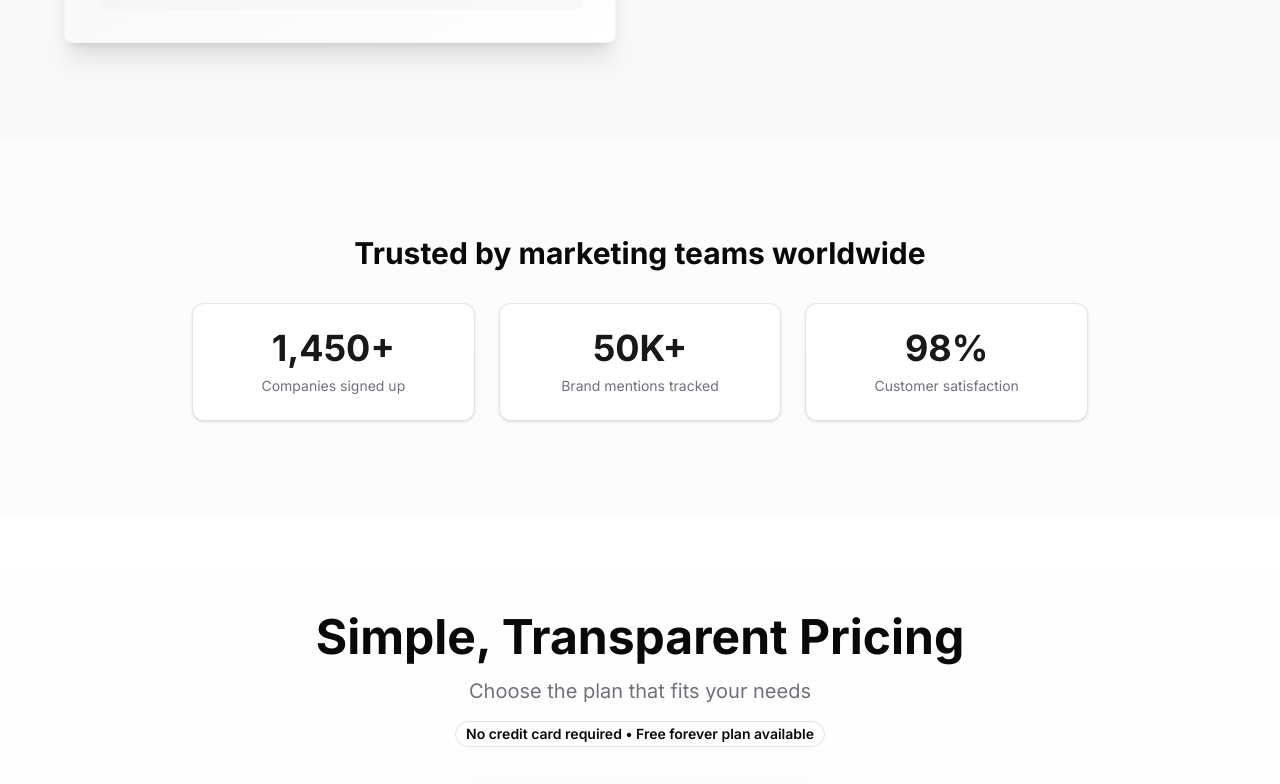
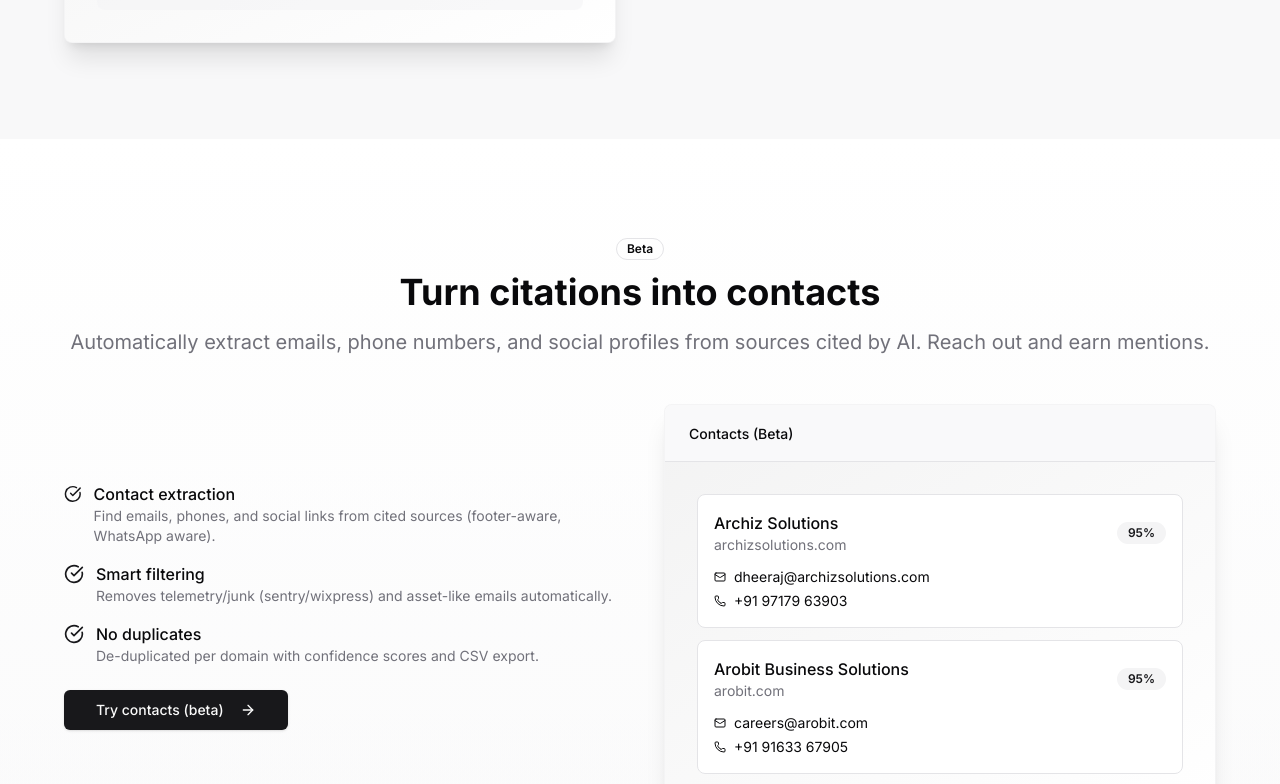
Before and after one commit to RakeshKakati/llm-brand-tracker-saas, a Next.js app: page / in a window 1280 px wide. Shown: the part 4160-4944 px from the top of the page. Built offline with nearby package versions, Linux system fonts and the light colour scheme; no server answers.

Commit message:
Contacts: table + RLS + upsert key; extractor hardened (footer/WhatsApp/junk filters); ContactsPage UI (beta banner, dedupe, company-first); Landing: Contacts section; Tracking: query suggestions.

```diff
--- a/src/app/api/contacts/extract/route.ts
+++ b/src/app/api/contacts/extract/route.ts
@@ -176,7 +176,7 @@ export async function POST(req: Request) {
       const { error: insertError } = await supabaseAdmin
         .from("extracted_contacts")
         .upsert(contactsToInsert, {
-          onConflict: "unique_contact_idx",
+          onConflict: "user_email,source_url,email,phone",
           ignoreDuplicates: false,
         });
 
--- a/src/components/pages/ContactsPage.tsx
+++ b/src/components/pages/ContactsPage.tsx
@@ -40,7 +40,7 @@ import {
   CheckCircle2,
   AlertCircle,
 } from "lucide-react";
-import { supabaseClient } from "@/app/lib/supabaseClient";
+import { supabase } from "@/app/lib/supabaseClient";
 import { toast } from "sonner";
 
 interface Contact {
@@ -73,7 +73,7 @@ export default function ContactsPage() {
   // Fetch user session
   useEffect(() => {
     const fetchUser = async () => {
-      const { data: { session } } = await supabaseClient.auth.getSession();
+      const { data: { session } } = await supabase.auth.getSession();
       if (session?.user?.email) {
         setUserEmail(session.user.email);
       }
@@ -93,7 +93,7 @@ export default function ContactsPage() {
 
     setLoading(true);
     try {
-      const { data, error } = await supabaseClient
+      const { data, error } = await supabase
         .from("extracted_contacts")
         .select("*")
         .eq("user_email", userEmail)
@@ -164,33 +164,50 @@ export default function ContactsPage() {
     return Array.from(domainSet).sort();
   }, [contacts]);
 
-  // Filter contacts
+  // Filter + de-duplicate contacts (by email|phone|domain)
   const filteredContacts = React.useMemo(() => {
-    return contacts.filter(contact => {
+    const seen = new Set<string>();
+    const out: Contact[] = [];
+
+    const isJunkEmail = (email?: string) => {
+      if (!email) return false;
+      const e = email.toLowerCase();
+      if (e === 'xxx@xxx.xxx') return true;
+      if (/\.(png|jpg|jpeg|svg|gif)@/i.test(e) || /@.*\.(png|jpg|jpeg|svg|gif)$/i.test(e)) return true;
+      const blocked = ['sentry.io','sentry.wixpress.com','sentry-next.wixpress.com','wixpress.com'];
+      const domain = e.split('@')[1] || '';
+      if (blocked.some(d => domain.endsWith(d))) return true;
+      return false;
+    };
+
+    contacts.forEach(contact => {
       // Search filter
       if (searchQuery) {
-        const query = searchQuery.toLowerCase();
+        const q = searchQuery.toLowerCase();
         const matches =
-          contact.email?.toLowerCase().includes(query) ||
-          contact.phone?.includes(query) ||
-          contact.author_name?.toLowerCase().includes(query) ||
-          contact.company_name?.toLowerCase().includes(query) ||
-          contact.domain?.toLowerCase().includes(query);
-        if (!matches) return false;
+          contact.email?.toLowerCase().includes(q) ||
+          contact.phone?.includes(q) ||
+          contact.company_name?.toLowerCase().includes(q) ||
+          contact.domain?.toLowerCase().includes(q);
+        if (!matches) return;
       }
 
       // Brand filter
-      if (selectedBrand !== "all" && contact.brand !== selectedBrand) {
-        return false;
-      }
+      if (selectedBrand !== "all" && contact.brand !== selectedBrand) return;
 
       // Domain filter
-      if (selectedDomain !== "all" && contact.domain !== selectedDomain) {
-        return false;
-      }
+      if (selectedDomain !== "all" && contact.domain !== selectedDomain) return;
 
-      return true;
+      // Drop obvious junk emails
+      if (isJunkEmail(contact.email)) return;
+
+      const key = `${contact.email || ''}|${contact.phone || ''}|${contact.domain || ''}`;
+      if (seen.has(key)) return;
+      seen.add(key);
+      out.push(contact);
     });
+
+    return out;
   }, [contacts, searchQuery, selectedBrand, selectedDomain]);
 
   // Statistics
@@ -208,11 +225,10 @@ export default function ContactsPage() {
 
   // Export to CSV
   const handleExportCSV = () => {
-    const headers = ["Email", "Phone", "Author Name", "Company", "LinkedIn", "Twitter", "Facebook", "Instagram", "Source URL", "Domain", "Brand", "Confidence", "Extracted At"];
+    const headers = ["Email", "Phone", "Company", "LinkedIn", "Twitter", "Facebook", "Instagram", "Source URL", "Domain", "Brand", "Confidence", "Extracted At"];
     const rows = filteredContacts.map(contact => [
       contact.email || "",
       contact.phone || "",
-      contact.author_name || "",
       contact.company_name || "",
       contact.linkedin_url || "",
       contact.twitter_url || "",
@@ -281,6 +297,16 @@ export default function ContactsPage() {
           </Button>
         </div>
       </div>
+
+      {/* Disclaimer - Beta phase */}
+      <Card className="border-amber-200 bg-amber-50">
+        <CardContent className="py-3 text-amber-900 flex items-start gap-3">
+          <AlertCircle className="w-4 h-4 mt-0.5" />
+          <div className="text-sm">
+            Contacts extraction is currently in <span className="font-medium">beta</span>. Results may include occasional false positives; please verify before outreach.
+          </div>
+        </CardContent>
+      </Card>
 
       {/* Stats Cards */}
       <div className="grid gap-4 md:grid-cols-2 lg:grid-cols-5">
@@ -464,7 +490,7 @@ export default function ContactsPage() {
                               </a>
                             </div>
                           )}
-                          {!contact.email && !contact.phone && !contact.author_name && (
+                          {!contact.email && !contact.phone && !contact.company_name && (
                             <span className="text-sm text-muted-foreground">No contact info</span>
                           )}
                         </div>
--- a/src/components/pages/LandingPageSaaS.tsx
+++ b/src/components/pages/LandingPageSaaS.tsx
@@ -28,6 +28,7 @@ import {
   Layers,
   Sparkles
 } from "lucide-react";
+import { Mail, Phone } from "lucide-react";
 import Link from "next/link";
 import Image from "next/image";
 
@@ -529,6 +530,80 @@ export default function LandingPageSaaS() {
       </section>
 
       {/* Social Proof Section */}
+      {/* Contacts Extraction (Beta) */}
+      <section className="container max-w-screen-2xl px-4 py-24 bg-gradient-to-b from-background to-muted/30">
+        <div className="mx-auto max-w-6xl">
+          <div className="text-center mb-12">
+            <Badge variant="outline" className="mb-3">Beta</Badge>
+            <h2 className="text-4xl font-bold mb-4">Turn citations into contacts</h2>
+            <p className="text-xl text-muted-foreground">
+              Automatically extract emails, phone numbers, and social profiles from sources cited by AI. Reach out and earn mentions.
+            </p>
+          </div>
+
+          <div className="grid md:grid-cols-2 gap-12 items-center">
+            <div>
+              <ul className="space-y-4">
+                <li className="flex items-start gap-3">
+                  <CheckCircle className="w-5 h-5 text-primary mt-0.5" />
+                  <div>
+                    <p className="font-medium">Contact extraction</p>
+                    <p className="text-muted-foreground text-sm">Find emails, phones, and social links from cited sources (footer-aware, WhatsApp aware).</p>
+                  </div>
+                </li>
+                <li className="flex items-start gap-3">
+                  <CheckCircle className="w-5 h-5 text-primary mt-0.5" />
+                  <div>
+                    <p className="font-medium">Smart filtering</p>
+                    <p className="text-muted-foreground text-sm">Removes telemetry/junk (sentry/wixpress) and asset-like emails automatically.</p>
+                  </div>
+                </li>
+                <li className="flex items-start gap-3">
+                  <CheckCircle className="w-5 h-5 text-primary mt-0.5" />
+                  <div>
+                    <p className="font-medium">No duplicates</p>
+                    <p className="text-muted-foreground text-sm">De-duplicated per domain with confidence scores and CSV export.</p>
+                  </div>
+                </li>
+              </ul>
+              <div className="mt-6">
+                <Link href="/auth">
+                  <Button size="lg">
+                    Try contacts (beta)
+                    <ArrowRight className="ml-2 w-5 h-5" />
+                  </Button>
+                </Link>
+              </div>
+            </div>
+            <div className="rounded-lg border border-border/40 bg-card shadow-xl overflow-hidden">
+              <div className="bg-muted/50 px-6 py-4 border-b">
+                <span className="text-sm font-medium">Contacts (Beta)</span>
+              </div>
+              <div className="p-8 bg-gradient-to-br from-primary/5 to-background">
+                <div className="space-y-3">
+                  {[{company:'Archiz Solutions', email:'dheeraj@archizsolutions.com', phone:'+91 97179 63903', domain:'archizsolutions.com'}, {company:'Arobit Business Solutions', email:'careers@arobit.com', phone:'+91 91633 67905', domain:'arobit.com'}].map((c, idx) => (
+                    <div key={idx} className="p-4 rounded-lg border bg-background">
+                      <div className="flex items-center justify-between">
+                        <div>
+                          <p className="font-medium">{c.company}</p>
+                          <p className="text-sm text-muted-foreground">{c.domain}</p>
+                        </div>
+                        <Badge variant="secondary">95%</Badge>
+                      </div>
+                      <div className="mt-3 text-sm space-y-1">
+                        <div className="flex items-center gap-2"><Mail className="w-3 h-3" /> {c.email}</div>
+                        <div className="flex items-center gap-2"><Phone className="w-3 h-3" /> {c.phone}</div>
+                      </div>
+                    </div>
+                  ))}
+                </div>
+              </div>
+            </div>
+          </div>
+        </div>
+      </section>
+
+      {/* Social Proof Section */}
       <section className="container max-w-screen-2xl px-4 py-24 bg-muted/20">
         <div className="mx-auto max-w-4xl text-center">
           <h2 className="text-3xl font-bold mb-8">Trusted by marketing teams worldwide</h2>
@@ -625,6 +700,9 @@ export default function LandingPageSaaS() {
                 <ArrowRight className="ml-2 w-5 h-5" />
               </Button>
             </Link>
+            <Button size="lg" variant="outline" className="text-lg px-8 bg-transparent border-2 border-primary-foreground/20 text-primary-foreground hover:bg-primary-foreground/10">
+              Start for free
+            </Button>
           </div>
         </Card>
       </section>
--- a/src/lib/contactExtractor.ts
+++ b/src/lib/contactExtractor.ts
@@ -112,6 +112,12 @@ async function fetchHTML(url: string): Promise<string | null> {
 function extractDirectContacts(html: string, baseUrl: string): ExtractedContact[] {
   const contacts: ExtractedContact[] = [];
 
+  // Prepare helper views
+  const visibleText = getVisibleText(html);
+  const footerHtml = extractSection(html, 'footer');
+  const footerText = footerHtml ? getVisibleText(footerHtml) : '';
+  const sourceDomain = getDomainSafe(baseUrl);
+
   // 1. Extract emails - multiple patterns
   const emailPatterns = [
     /[a-zA-Z0-9._%+-]+@[a-zA-Z0-9.-]+\.[a-zA-Z]{2,}/g,
@@ -131,24 +137,42 @@ function extractDirectContacts(html: string, baseUrl: string): ExtractedContact[
     }
   });
 
-  // 2. Extract phone numbers
-  const phonePatterns = [
-    /(\+?\d{1,3}[-.\s]?)?\(?\d{3}\)?[-.\s]?\d{3}[-.\s]?\d{4}/g,
-    /tel:([+\d\s\-()]+)/gi,
-    /(\+?\d{1,4}[-.\s]?)?\(?\d{3}\)?[-.\s]?\d{3}[-.\s]?\d{4}/g,
-  ];
+  // 2. Extract phone numbers - comprehensive
+  // - tel: links
+  // - visible text (including footer)
+  // - international formats (+91, +1 etc), separators, spaces, parentheses
+  const allPhones = new Set<string>();
+  const telLinkRegex = /tel:([+\d\s\-().]+)/gi;
+  const intlPhoneRegex = /(?:(?:\+|00)\d{1,3}[\s\-().]*)?(?:\(\d{2,4}\)[\s\-().]*)?\d{2,4}[\s\-().]*\d{2,4}[\s\-().]*\d{2,6}/g;
+  const indianPhoneRegex = /(?:\+91[\s\-().]*)?\d{5}[\s\-().]*\d{5}/g; // common India format
 
-  const allPhones = new Set<string>();
-  phonePatterns.forEach(pattern => {
-    const matches = html.match(pattern);
-    if (matches) {
-      matches.forEach(match => {
-        const phone = match.replace(/^tel:/i, '').trim();
-        if (isValidPhone(phone)) {
-          allPhones.add(phone);
-        }
+  const harvestPhones = (source: string) => {
+    // tel: links
+    Array.from(source.matchAll(telLinkRegex)).forEach(m => {
+      const raw = m[1] || '';
+      const normalized = normalizePhone(raw);
+      if (isValidPhone(normalized)) allPhones.add(normalized);
+    });
+    // international patterns
+    [intlPhoneRegex, indianPhoneRegex].forEach(rx => {
+      Array.from(source.matchAll(rx)).forEach(m => {
+        const normalized = normalizePhone(m[0] || '');
+        if (isValidPhone(normalized)) allPhones.add(normalized);
       });
-    }
+    });
+  };
+
+  // Run on raw HTML (for tel links), visible text, and footer text
+  harvestPhones(html);
+  harvestPhones(visibleText);
+  if (footerText) harvestPhones(footerText);
+
+  // WhatsApp links often carry phone numbers
+  const waRegex = /(?:wa\.me\/(\d+)|api\.whatsapp\.com\/send\?phone=(\d+))/gi;
+  Array.from(html.matchAll(waRegex)).forEach(m => {
+    const raw = (m[1] || m[2] || '').trim();
+    const normalized = normalizePhone(raw);
+    if (isValidPhone(normalized)) allPhones.add(normalized);
   });
 
   // 3. Extract social media links
@@ -177,6 +201,7 @@ function extractDirectContacts(html: string, baseUrl: string): ExtractedContact[
   if (allEmails.size > 0) {
     // Create one contact per email
     allEmails.forEach(email => {
+      if (isJunkEmail(email)) return;
       contacts.push({
         email,
         phone: allPhones.size > 0 ? Array.from(allPhones)[0] : undefined,
@@ -201,7 +226,7 @@ function extractDirectContacts(html: string, baseUrl: string): ExtractedContact[
       authorName,
       companyName,
       extractionMethod: 'direct',
-      confidence: 40, // Lower confidence without email
+      confidence: 55, // Better confidence if phone is present
     });
   } else if (authorName || linkedin || twitter) {
     // At least some contact info
@@ -258,10 +283,10 @@ function findAuthorPageURL(html: string, baseUrl: string): string | null {
   const authorPatterns = [
     /<a[^>]+href=["']([^"']*author[^"']*)["'][^>]*>/gi,
     /<a[^>]+href=["']([^"']*writer[^"']*)["'][^>]*>/gi,
-    /<a[^>]+rel=["']author["'][^>]+href=["']([ّ^"']+)["']/gi,
+    /<a[^>]+rel=["']author["'][^>]+href=["']([^"']+)["']/gi,
   ];
 
-  for (const pattern of authorPatterns)量为 {
+  for (const pattern of authorPatterns) {
     const matches = Array.from(html.matchAll(pattern));
     for (const match of matches) {
       if (match[1]) {
@@ -359,6 +384,37 @@ function extractCompanyName(html: string): string | undefined {
 }
 
 /**
+ * Convert HTML to visible text (basic stripper)
+ */
+function getVisibleText(html: string): string {
+  try {
+    let text = html
+      .replace(/<script[\s\S]*?<\/script>/gi, ' ')
+      .replace(/<style[\s\S]*?<\/style>/gi, ' ')
+      .replace(/<[^>]+>/g, ' ')
+      .replace(/&nbsp;/gi, ' ')
+      .replace(/&amp;/gi, '&')
+      .replace(/&lt;/gi, '<')
+      .replace(/&gt;/gi, '>');
+    // Normalize whitespace
+    text = text.replace(/[\u00A0\u2000-\u200B]/g, ' ');
+    text = text.replace(/\s+/g, ' ').trim();
+    return text;
+  } catch {
+    return '';
+  }
+}
+
+/**
+ * Extract a specific HTML section by tag (e.g., footer)
+ */
+function extractSection(html: string, tag: string): string | null {
+  const rx = new RegExp(`<${tag}[^>]*>[\\s\\S]*?<\/${tag}>`, 'i');
+  const m = html.match(rx);
+  return m ? m[0] : null;
+}
+
+/**
  * Calculate confidence score for a contact
  */
 function calculateConfidence(
@@ -416,7 +472,7 @@ function isValidEmail(email: string): boolean {
  * Validate phone number
  */
 function isValidPhone(phone: string): boolean {
-  // Remove common non-phone patterns
+  // Remove common separators
   const cleaned = phone.replace(/[\s\-().+]/g, '');
 
   // Should have at least 7 digits
@@ -429,6 +485,38 @@ function isValidPhone(phone: string): boolean {
   if (!/^\d+$/.test(cleaned)) return false;
 
   return true;
+}
+
+/**
+ * Normalize phone by removing extra separators and keeping leading + if present
+ */
+function normalizePhone(raw: string): string {
+  const trimmed = (raw || '').trim();
+  const hasPlus = trimmed.startsWith('+');
+  const digits = trimmed.replace(/[^\d]/g, '');
+  if (!digits) return '';
+  return hasPlus ? `+${digits}` : digits;
+}
+
+/**
+ * Helpers: domain + junk filters
+ */
+function getDomainSafe(url: string): string {
+  try { return new URL(url).hostname.replace(/^www\./, '').toLowerCase(); } catch { return ''; }
+}
+
+function isJunkEmail(email: string): boolean {
+  const e = email.toLowerCase();
+  // Placeholder/junk patterns
+  if (e === 'xxx@xxx.xxx') return true;
+  if (/\.(png|jpg|jpeg|svg|gif)@/i.test(e) || /@.*\.(png|jpg|jpeg|svg|gif)$/i.test(e)) return true;
+  // Tracking/telemetry providers seen in results
+  const blockedDomains = [
+    'sentry.io', 'sentry.wixpress.com', 'sentry-next.wixpress.com', 'wixpress.com'
+  ];
+  const domain = e.split('@')[1] || '';
+  if (blockedDomains.some(d => domain.endsWith(d))) return true;
+  return false;
 }
 
 /**
```
Also changed, not shown: src/components/pages/TrackingPage.tsx (+37 -0 lines), 1 other file (tests, documents, lock files or other folders).
